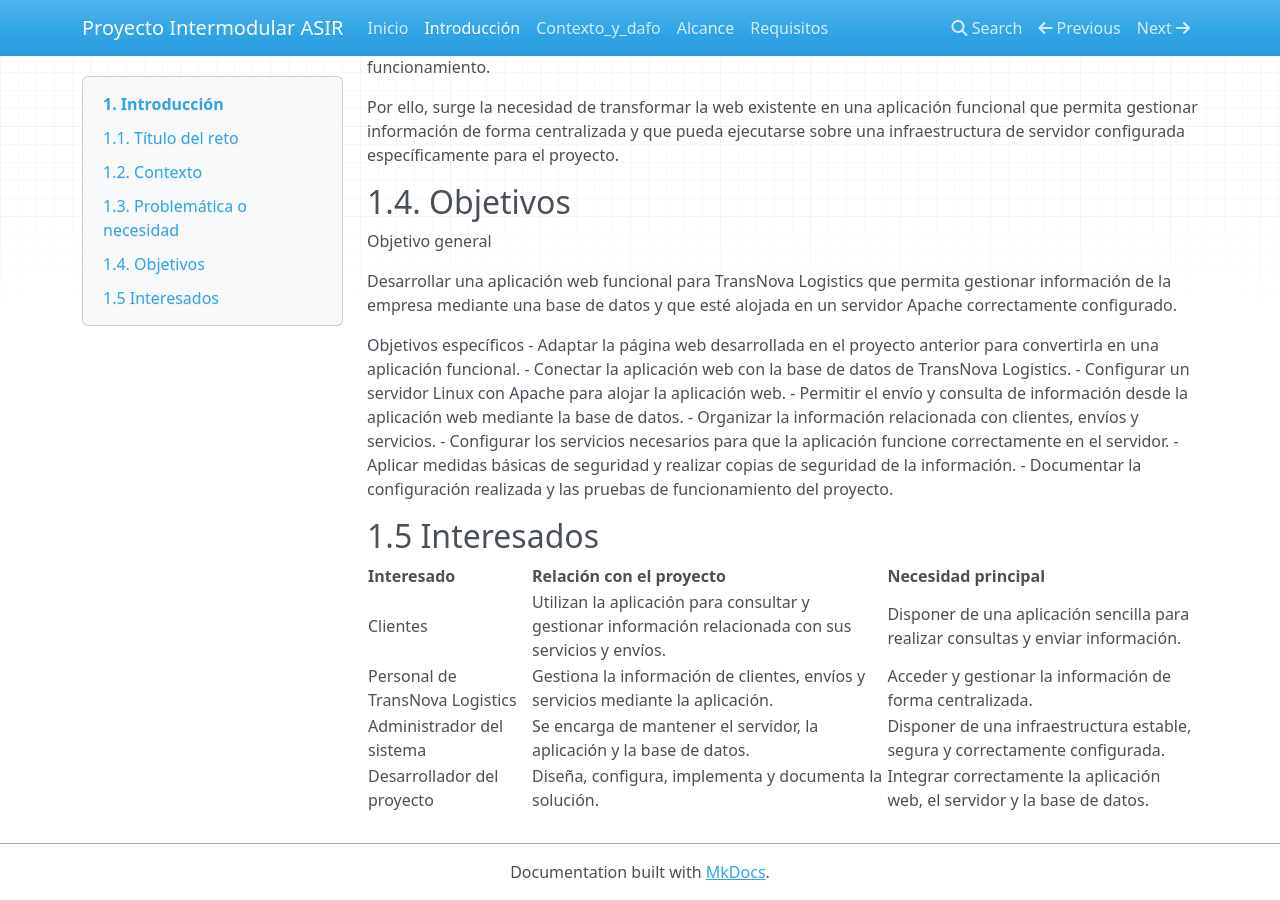
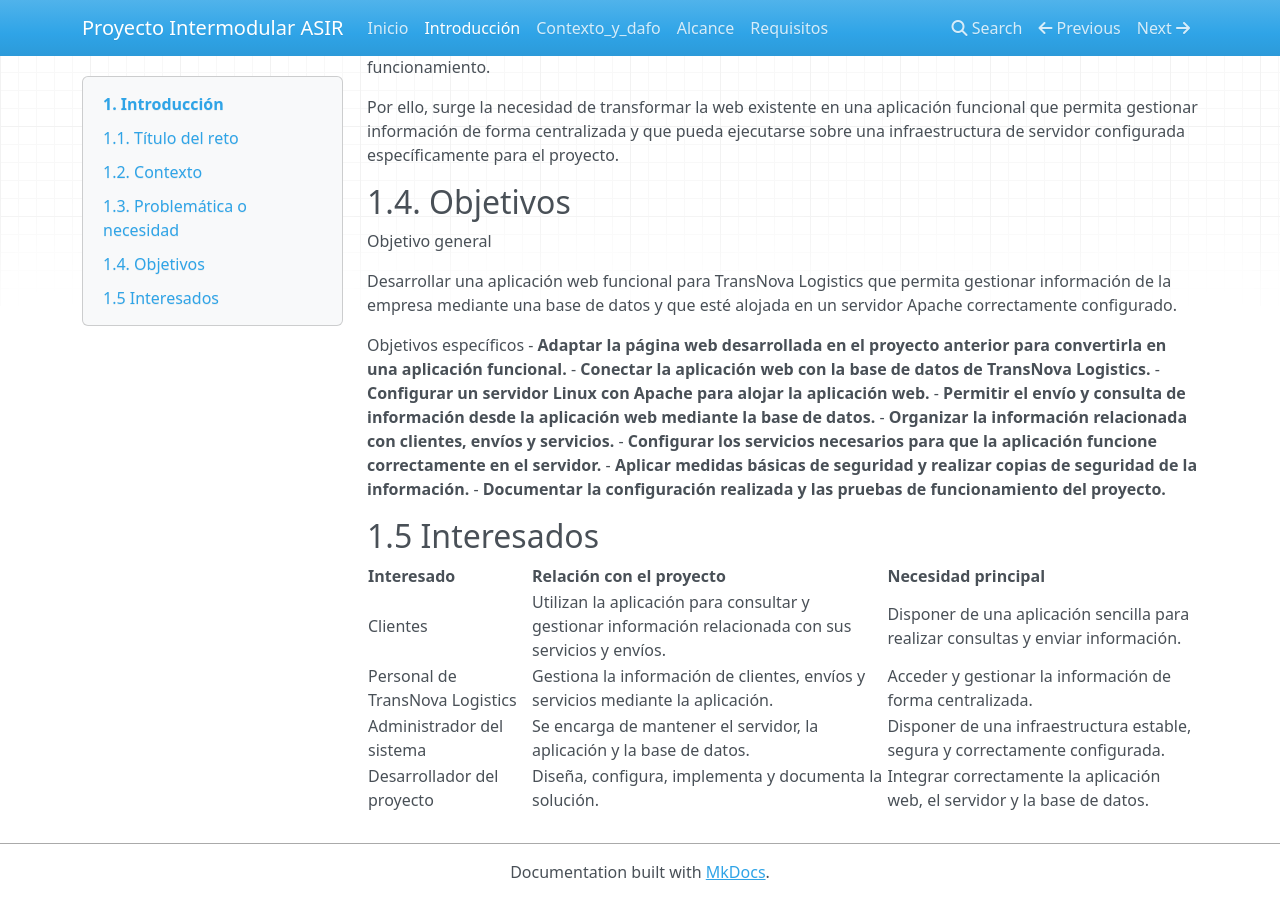
Before and after one commit to joelsanchezgalera-ship-it/Proyecto-Intermodular-ASIR, an MkDocs documentation site: the page built from docs/01_introduccion.md, in a window 1280 px wide and 900 px high, scrolled down 843 px. Built offline with MkDocs 1.6.1, drawn with Linux system fonts in a browser that asks for light colours; nearby versions of some CDN libraries.

```diff
--- a/docs/01_introduccion.md
+++ b/docs/01_introduccion.md
@@ -24,14 +24,14 @@ Objetivo general
 Desarrollar una aplicación web funcional para TransNova Logistics que permita gestionar información de la empresa mediante una base de datos y que esté alojada en un servidor Apache correctamente configurado.
 
 Objetivos específicos
-- Adaptar la página web desarrollada en el proyecto anterior para convertirla en una aplicación funcional.
-- Conectar la aplicación web con la base de datos de TransNova Logistics.
-- Configurar un servidor Linux con Apache para alojar la aplicación web.
-- Permitir el envío y consulta de información desde la aplicación web mediante la base de datos.
-- Organizar la información relacionada con clientes, envíos y servicios.
-- Configurar los servicios necesarios para que la aplicación funcione correctamente en el servidor.
-- Aplicar medidas básicas de seguridad y realizar copias de seguridad de la información.
-- Documentar la configuración realizada y las pruebas de funcionamiento del proyecto.
+- **Adaptar la página web desarrollada en el proyecto anterior para convertirla en una aplicación funcional.**
+- **Conectar la aplicación web con la base de datos de TransNova Logistics.**
+- **Configurar un servidor Linux con Apache para alojar la aplicación web.**
+- **Permitir el envío y consulta de información desde la aplicación web mediante la base de datos.**
+- **Organizar la información relacionada con clientes, envíos y servicios.**
+- **Configurar los servicios necesarios para que la aplicación funcione correctamente en el servidor.**
+- **Aplicar medidas básicas de seguridad y realizar copias de seguridad de la información.**
+- **Documentar la configuración realizada y las pruebas de funcionamiento del proyecto.**
 
 ## 1.5 Interesados
 | Interesado | Relación con el proyecto | Necesidad principal |
```
